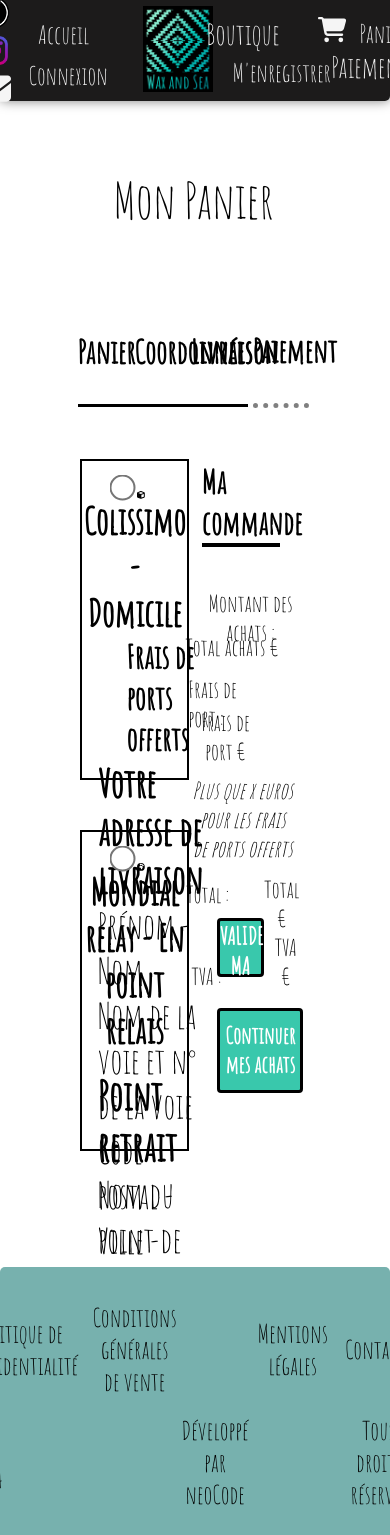
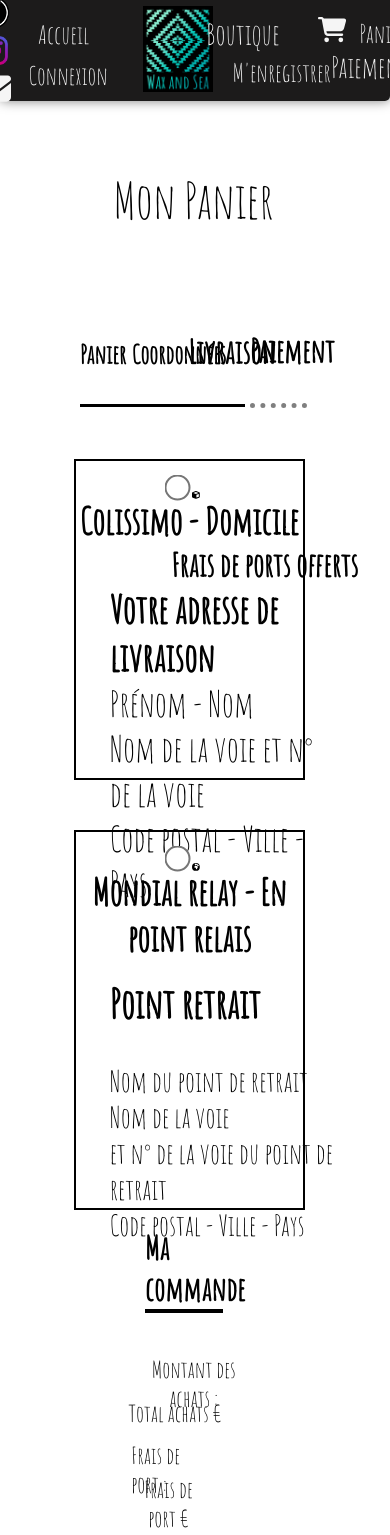
Before and after one commit to tristanlaulanie/waxandsea-front-dashboard, a React (Create React App) app: page /panier/livraison in a window 390 px wide. Shown: the top 1535 px of the page. Built offline with nearby package versions, Linux system fonts and the light colour scheme.

Commit message:
PanierLivraison:Width630-Height950:Responsive

```diff
--- a/src/components/Panier/PanierLivraison/PanierLivraison.css
+++ b/src/components/Panier/PanierLivraison/PanierLivraison.css
@@ -103,7 +103,7 @@
 #mondial-relay_section {
     border: 2px solid black;
     width: 96%;
-    height: 38vh;
+    height: 45vh;
     margin-top: 6vh;
 }
 
--- a/src/components/Panier/PanierLivraison/PanierLivraisonResponsive.css
+++ b/src/components/Panier/PanierLivraison/PanierLivraisonResponsive.css
@@ -48,3 +48,86 @@
     height: 7vh;
   }
 }
+
+@media screen and (width <= 840px) and (max-height: 950px) {
+  #withdraw-adress-infos {
+    font-size: 2em;
+    position: relative;
+    top: 3vh;
+  }
+}
+
+@media screen and (width <= 785px) and (max-height: 950px) {
+  #withdraw-adress-infos {
+    font-size: 1.8em;
+    position: relative;
+    top: 4vh;
+  }
+
+  #confirm_delivery button {
+    width: 21vw;
+    left: 2.2vw;
+  }
+}
+
+@media screen and (width <= 770px) and (max-height: 950px) {
+  .PanierLivraison {
+    height: 180vh;
+  }
+
+  #mon-panier_livraison-commande {
+    display: flex;
+    flex-direction: column;
+    justify-content: center;
+    align-items: center;
+  }
+
+  #colissimo_mondial-relay_container {
+    position: relative;
+    left: -4vw;
+  }
+
+  #colissimo_section {
+    width: 120%;
+  }
+
+  #mondial-relay_section {
+    width: 120%;
+  }
+
+  #confirm_delivery button {
+    position: relative;
+    top: -8vh;
+    left: 2vw;
+  }
+}
+
+@media screen and (width <= 690px) and (max-height: 950px) {
+  .PanierLivraison {
+    height: 190vh;
+  }
+
+  #confirm_delivery button {
+    position: relative;
+    top: -4vh;
+    left: 2.5vw;
+    height: 9vh;
+    width: 24vw;
+  }
+}
+
+@media screen and (width <= 630px) and (max-height: 950px) {
+    #panier-story_style,
+    #coordonnees_style,
+    .livraison-title-story {
+    font-size: 0.8em;
+    }
+}
+
+@media screen and (width <= 605px) and (max-height: 950px) {
+  #colissimo_mondial-relay_container {
+    width: 85%;
+    position: relative;
+    left: -6vw;
+  }
+}
--- a/src/components/Panier/PanierLivraison/index.js
+++ b/src/components/Panier/PanierLivraison/index.js
@@ -15,18 +15,18 @@
   return (
     <div className="PanierLivraison">
       <h1>Mon Panier</h1>
-      <div id="panier_user-story">
-        <h2 id="panier-title-story">
-          <Link className="user-story_style" to="/panier/produit">
+      <div className="panier-livraison_user-story" id="panier_user-story">
+        <h2 className="panier-livraison_title-story" id="panier-title-story">
+          <Link id="panier-story_style" className="user-story_style" to="/panier/produit">
             Panier
           </Link>
         </h2>
         <h2 id="coordonnees-title-story">
-          <Link className="user-story_style" to="/panier/coordonnees">
+          <Link id="coordonnees_style" className="user-story_style" to="/panier/coordonnees">
             Coordonnées
           </Link>
         </h2>
-        <h2 id="livraison-title-story">Livraison</h2>
+        <h2  className="livraison-title-story"id="livraison-title-story">Livraison</h2>
         <h2 className="user-story-titles">Paiement</h2>
       </div>
       <container id="mon-panier_livraison-commande">
@@ -63,7 +63,7 @@
               <h2 className="withdraw-title">Point retrait</h2>
               <p id="withdraw-adress-infos">
                 Nom du point de retrait <br></br>
-                Nom de la voie et n° de la voie du point de retrait <br></br>
+                <div>Nom de la voie </div>et n° de la voie du point de retrait <br></br>
                 Code postal - Ville - Pays <br></br>
               </p>
             </div>
```
Lines whose indentation alone changed are shown as unchanged.
